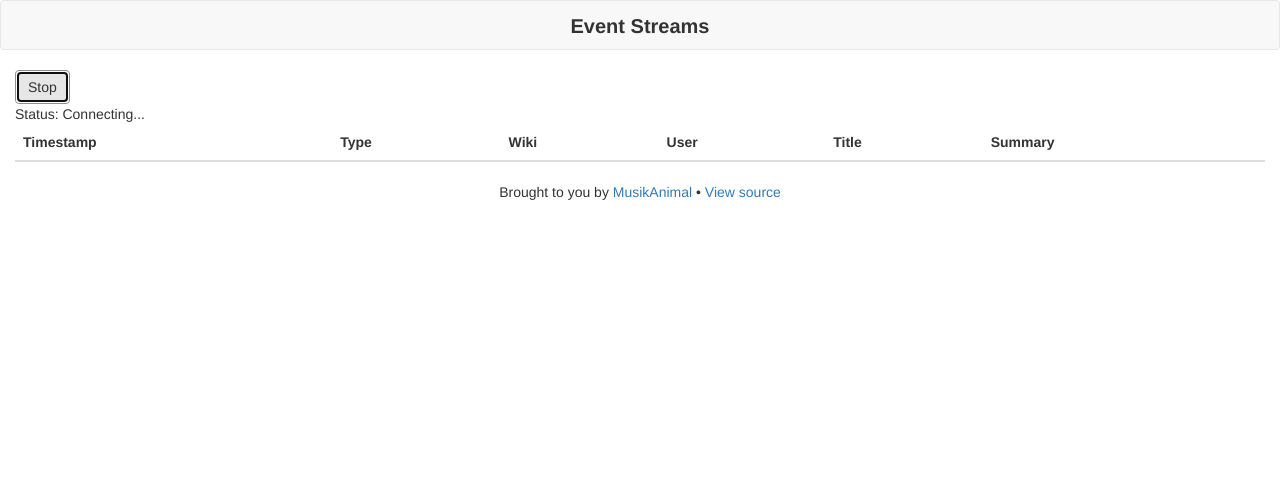
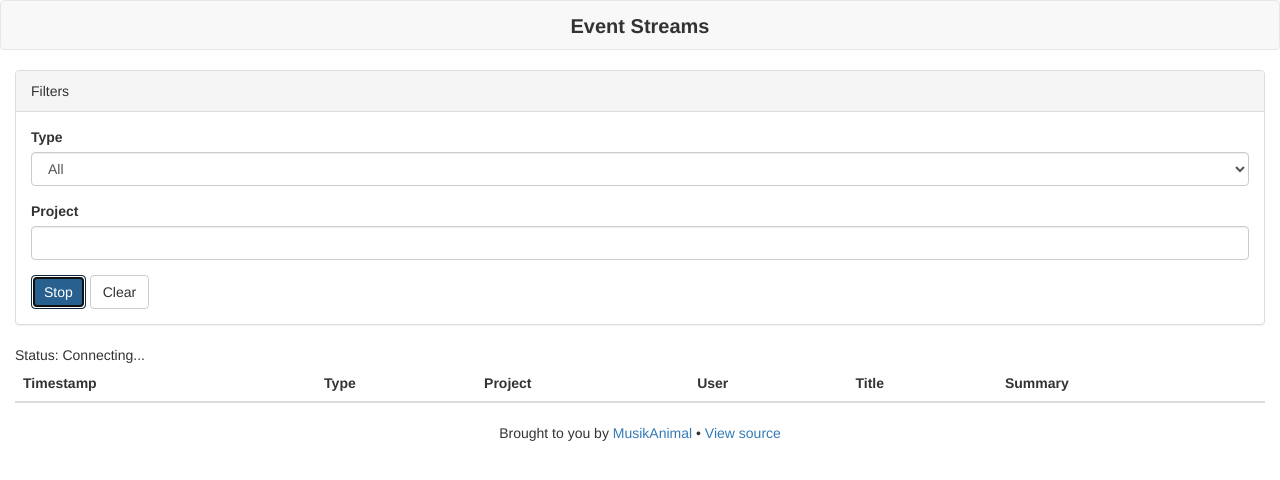
Before and after one commit to MusikAnimal/event-streams, a website: page public_html/index.html in a window 1280 px wide. Both pictures are taken after a click on the button "Start". Drawn offline with nearby package versions, Linux system fonts and the light colour scheme; no server answers.

Commit message:
backing up work

```diff
--- a/public_html/application.css
+++ b/public_html/application.css
@@ -4,3 +4,15 @@ header {
     height: 50px;
     line-height: 50px;
 }
+
+.filter-subtype {
+    display: none;
+}
+
+.form-group {
+    padding-left: 0;
+}
+
+.toggle-feed {
+
+}
--- a/public_html/application.js
+++ b/public_html/application.js
@@ -2,6 +2,7 @@ $(() => {
     const $status = $('.status-output');
     const $feed = $('.feed');
     const $toggle = $('.toggle-feed');
+    const $typeFilter = $('#type_filter');
 
     let eventSource;
     let counter = 0;
@@ -22,12 +23,22 @@ $(() => {
             $status.text('Connected');
         };
 
+        const typeFilter = $typeFilter.val();
+        const types = ['edit', 'log', 'categorize', 'new', 'upload'];
+
         eventSource.onmessage = msg => {
+            const data = JSON.parse(msg.data);
+
+            // Filter by type.
+            if ('all' !== typeFilter && data.type !== typeFilter && types.includes(data.type)) {
+                return;
+            }
+
+            console.log(data);
+
             if (++counter > 10) {
                 $feed.find('tr').last().remove();
             }
-
-            const data = JSON.parse(msg.data);
 
             const $newRow = $('<tr>')
                 // Timestamp
@@ -57,6 +68,7 @@ $(() => {
 
     $toggle.on('click', () => {
         if (running) {
+            $status.text('Not connected');
             $toggle.text('Start');
             eventSource.close();
         } else {
@@ -66,4 +78,10 @@ $(() => {
 
         running = !running;
     });
+
+    $typeFilter.on('change', e => {
+        $('.filter-namespaces').toggle(
+            ['edit', 'log', 'categorize', 'new'].includes($(e.target).val())
+        );
+    });
 });
--- a/public_html/index.html
+++ b/public_html/index.html
@@ -13,9 +13,38 @@
         Event Streams
     </header>
     <main class="container-fluid">
+        <section class="filters panel panel-default">
+            <div class="panel-heading">Filters</div>
+            <div class="panel-body">
                 <form>
+                    <div class="form-group">
+                        <label for="type_filter">Type</label>
+                        <select id="type_filter" class="form-control">
+                            <option value="all">All</option>
+                            <option value="edit">Edit</option>
+                            <option value="log">Log</option>
+                            <option value="categorize">Categorize</option>
+                            <option value="new">New</option>
+                            <option value="upload">Upload</option>
+                            <option value="other">Other</option>
+                        </select>
+                    </div>
+                    <div class="filter-group filter-subtype form-group filter-namespaces">
+                        <label for="event_ns">Namespaces</label>
+                        <input id="event_ns" class="form-control" />
+                    </div>
+                    <div class="filter-group form-group">
+                        <label for="event_wiki">Project</label>
+                        <input id="event_wiki" class="form-control" />
+                    </div>
                 </form>
-        <button class="btn btn-default toggle-feed">Start</button>
+                <div>
+                    <button class="btn btn-primary toggle-feed">Start</button>
+                    <button class="btn btn-default clear-feed">Clear</button>
+                </div>
+            </div>
+        </section>
+        <section class="output">
             <div>
                 Status:
                 <span class="status-output">Not connected</span>
@@ -25,7 +54,7 @@
                 <tr>
                     <th>Timestamp</th>
                     <th>Type</th>
-                    <th>Wiki</th>
+                    <th>Project</th>
                     <th>User</th>
                     <th>Title</th>
                     <th>Summary</th>
@@ -34,6 +63,7 @@
                 <tbody class="feed">
                 </tbody>
             </table>
+        </section>
     </main>
     <footer class="text-center">
         Brought to you by <a href="https://en.wikipedia.org/wiki/User:MusikAnimal">MusikAnimal</a>
```
Lines whose indentation alone changed are shown as unchanged.
